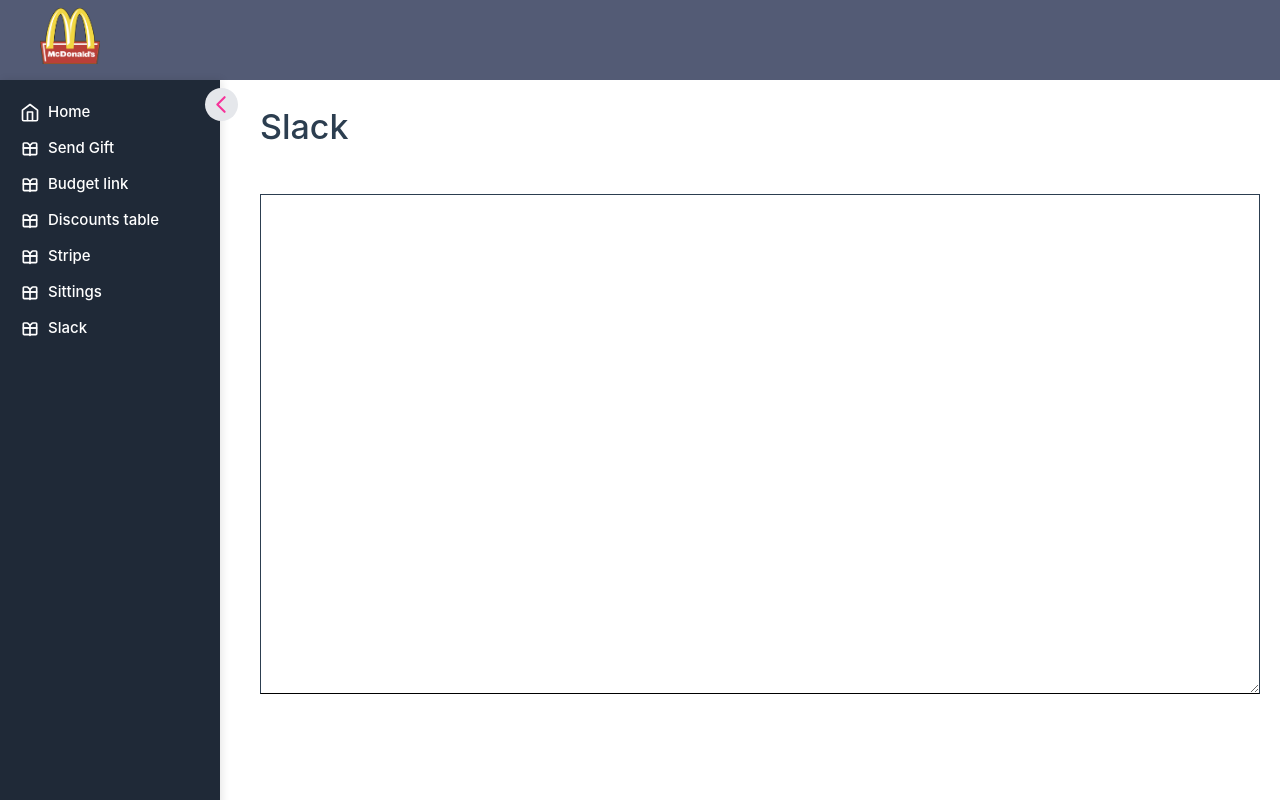
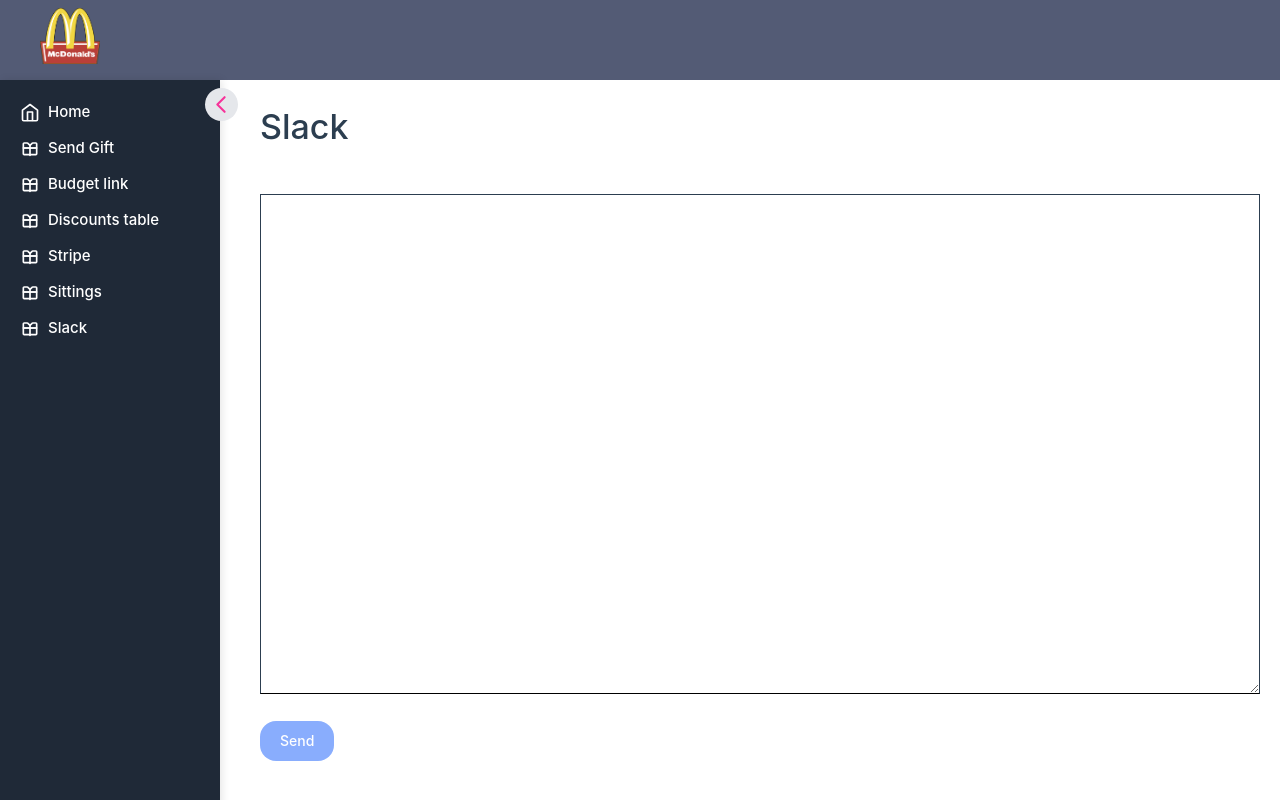
Before and after one commit to Misha158/vue-project, a Vue app: page /slack in a window 1280 px wide. Built offline with nearby package versions, Linux system fonts and the light colour scheme; no server answers.

Commit message:
Slack - backend

```diff
--- a/src/views/SlackView.vue
+++ b/src/views/SlackView.vue
@@ -2,14 +2,73 @@
   <div>
     <h1 class="page-title">Slack</h1>
     <textarea class="mt-10 border border-b-black min-w-full h-[500px] p-10" v-model="text" />
+    <UiButton class="mt-5" :disabled="!text || isLoading" :loading="isLoading" @click="sendToSlack">
+      Send
+    </UiButton>
+    <div v-if="status" class="mt-4 p-3 rounded" :class="statusClass">
+      {{ status }}
+    </div>
   </div>
 </template>
 
 <script setup lang="ts">
-import UiInput from '@/components/UiInput.vue';
-import { ref } from 'vue';
+import { ref, computed } from 'vue';
+import UiButton from '@/components/UiButton.vue';
+import axios from 'axios';
+
+const API_BASE_URL = import.meta.env.VITE_API_URL || 'http://localhost:3000';
 
 const text = ref('');
+const status = ref('');
+const isLoading = ref(false);
+
+const statusClass = computed(() => {
+  if (status.value.includes('✅')) {
+    return 'bg-green-100 text-green-800 border border-green-300';
+  } else if (status.value.includes('❌') || status.value.includes('⚠️')) {
+    return 'bg-red-100 text-red-800 border border-red-300';
+  }
+  return 'bg-gray-100 text-gray-800 border border-gray-300';
+});
+
+const sendToSlack = async () => {
+  if (!text.value.trim()) {
+    status.value = '⚠️ Message cannot be empty.';
+    return;
+  }
+
+  isLoading.value = true;
+  status.value = '';
+
+  try {
+    const response = await axios.post(`${API_BASE_URL}/slack/send`, {
+      text: text.value,
+    });
+
+    if (response.data.success) {
+      status.value = '✅ Sent successfully!';
+      text.value = '';
+    } else {
+      status.value = '❌ Error sending message.';
+    }
+  } catch (err: any) {
+    if (axios.isAxiosError(err)) {
+      if (err.response?.data?.message) {
+        const messages = Array.isArray(err.response.data.message)
+          ? err.response.data.message.join(', ')
+          : err.response.data.message;
+        status.value = `❌ ${messages}`;
+      } else {
+        status.value = '❌ Error sending message. Check server connection.';
+      }
+    } else {
+      status.value = '⚠️ Network error.';
+    }
+    console.error(err);
+  } finally {
+    isLoading.value = false;
+  }
+};
 </script>
 
 <style scoped></style>
```
Also changed, not shown: 2 other files (tests, documents, lock files or other folders).
